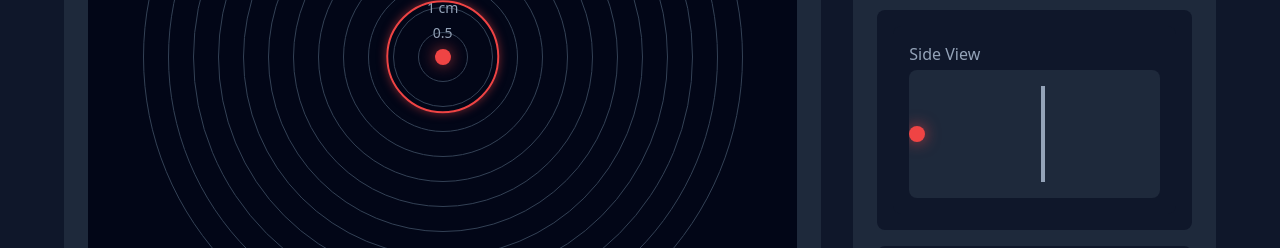
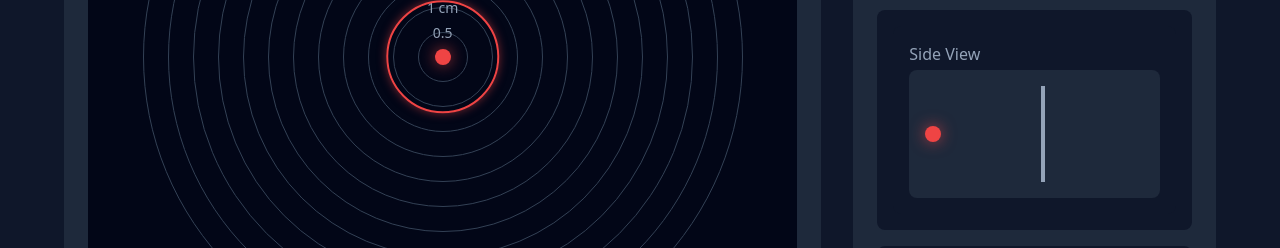
Before and after one commit to pranaovs/physics-vlab-numerical-aperture, a React (Vite) app: page / in a window 1280 px wide. Shown: the part 454-702 px from the top of the page. Built offline with nearby package versions, Linux system fonts and the light colour scheme.

Commit message:
move the laser source a little right to beautify

```diff
--- a/src/App.tsx
+++ b/src/App.tsx
@@ -130,7 +130,7 @@ function App() {
 
                 <div className="bg-slate-900 rounded-lg p-4">
                   <p className="text-slate-400 mb-1">Side View</p>
-                  <div className="relative h-32 bg-slate-800 rounded-lg overflow-hidden flex items-center">
+                  <div className="relative h-32 bg-slate-800 rounded-lg overflow-hidden flex items-center px-4">
                     {/* Laser source */}
                     <div className="w-4 h-4 bg-red-500 rounded-full shadow-[0_0_15px_rgba(239,68,68,0.7)]" />
 
```
